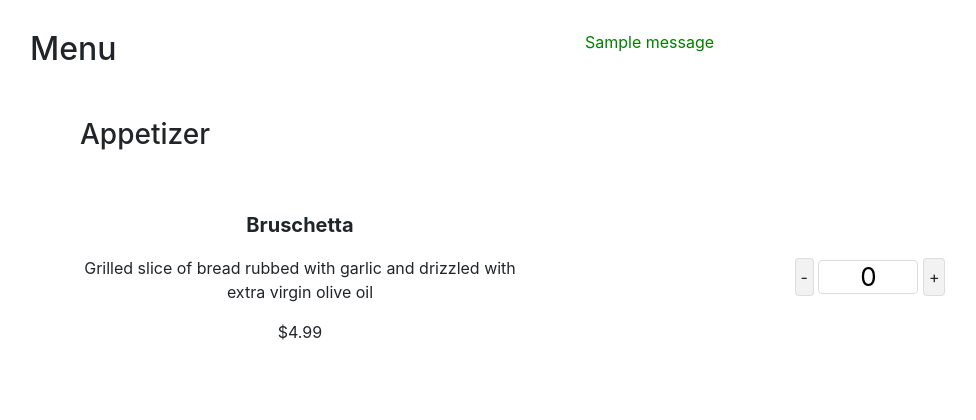
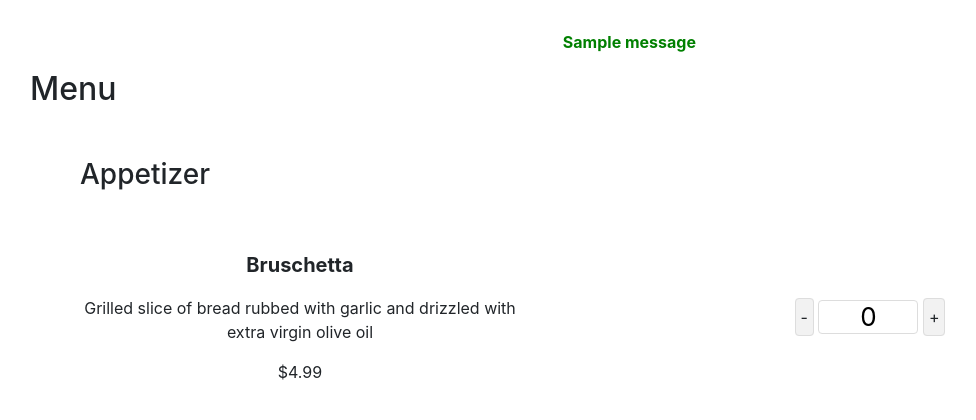
Before and after one commit to tanntri/restaurant_order_webapp, a Flask app: page /order/1 in a window 1280 px wide. Shown: the part 56-476 px from the top of the page, without its empty margins (55-1031 px from the left). Run offline with Flask 2, Linux system fonts and the light colour scheme; data comes from the database, SQL or seed files in the repository; both versions use the stored data as it was after the commit; one stand-in notice (Sample message) is shown; some libraries are stand-ins or nearby versions.

Commit message:
flash message

```diff
--- a/app/templates/public/menus.html
+++ b/app/templates/public/menus.html
@@ -2,8 +2,8 @@
 
 <div class="container">
     {% with messages = get_flashed_messages() %} {% if messages %} {% for message in messages %}
-    <div style="position:absolute; left:50%;text-align: center;">
-        <p style='color:green;'>{{ message }}</p>
+    <div style="margin-left:8% ;text-align: center;">
+        <p style='color:green; font-weight: bold;'>{{ message }}</p>
     </div> {% endfor %} {% endif %} {% endwith %}
     <h2 class="text-lg-left text-center">Menu</h2>
     <!-- form to make post request to function 'cart' -->
```
Also changed, not shown: app/menu.db.
